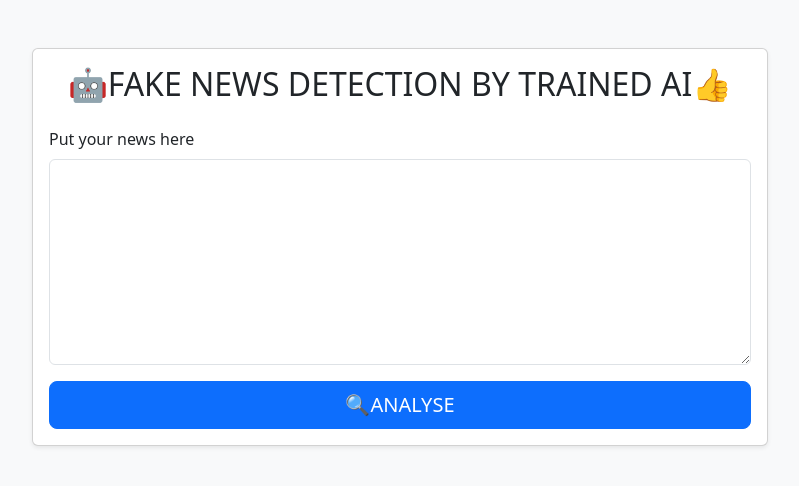
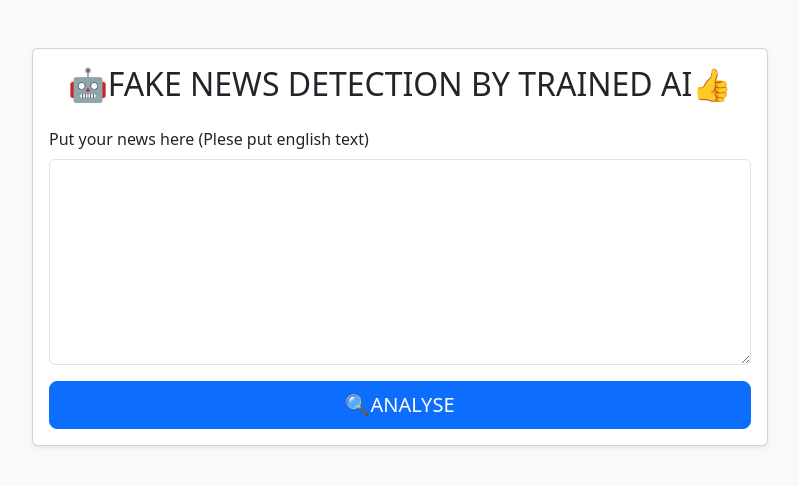
Before and after one commit to nxkarinnt/Fake_News_Detector, a Flask app: page / in a window 1280 px wide. Shown: the top 486 px of the page, without its empty margins (240-1039 px from the left). Run offline with Flask 3, Linux system fonts and the light colour scheme; parts of the project's set-up code (start-up, migrations or seed data) failed here and were passed over.

Commit message:
Updated index.html

```diff
--- a/templates/index.html
+++ b/templates/index.html
@@ -18,7 +18,7 @@
             <h2 class="card-title text-center mb-4"> 🤖FAKE NEWS DETECTION BY TRAINED AI👍 </h2>
             <form method="POST">
               <div class="mb-3">
-                <label for="news" class="form-label">Put your news here</label>
+                <label for="news" class="form-label">Put your news here (Plese put english text)</label>
                 <textarea name="news" id="news" class="form-control" rows="8" required></textarea>
               </div>
               <div class="d-grid gap-2">
```
